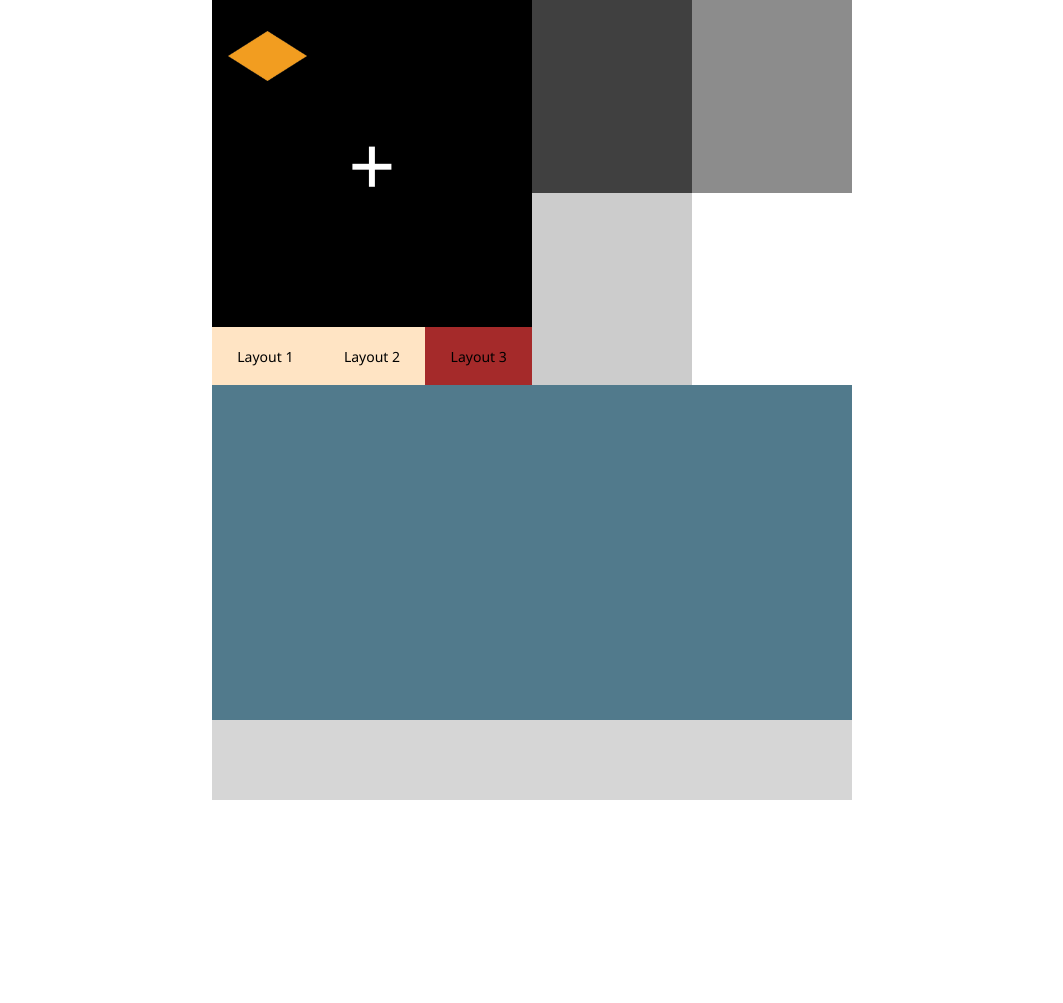
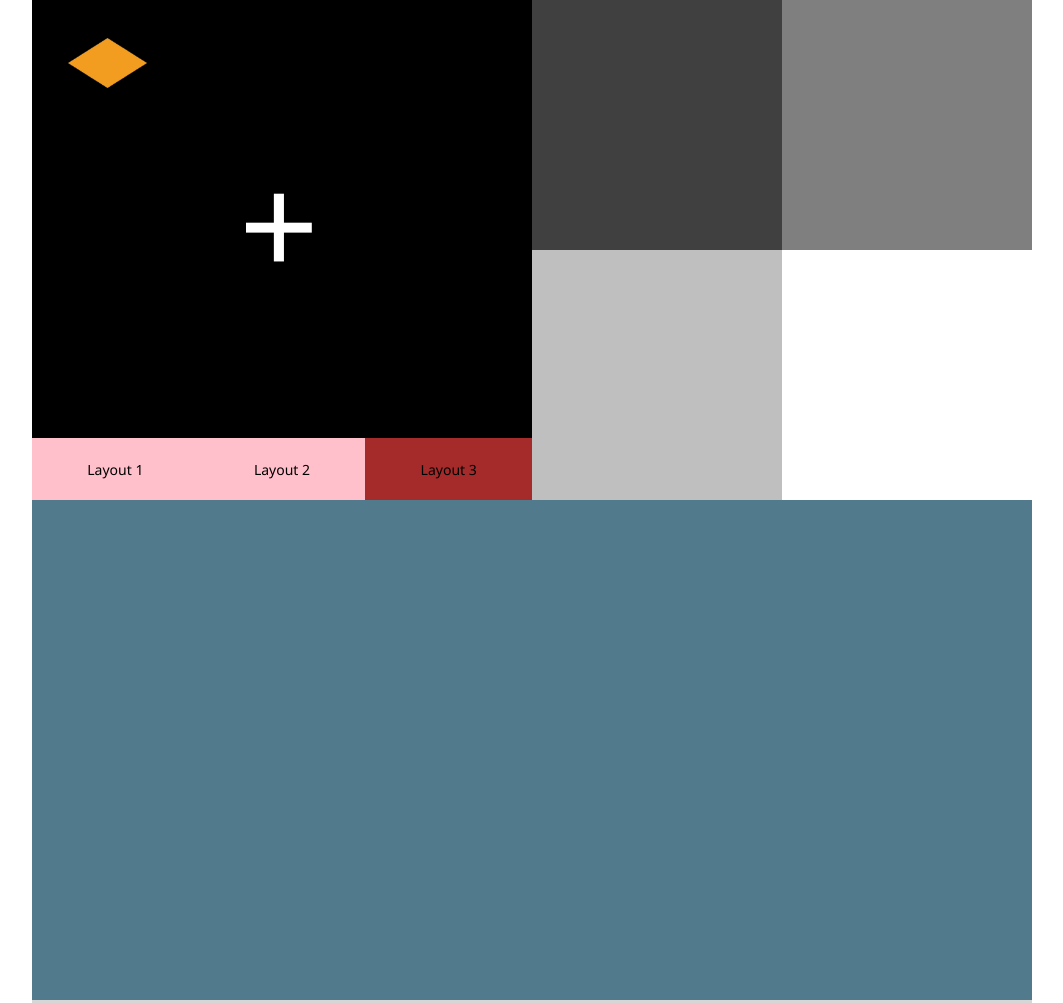
Before and after one commit to Ronina24/ex3, a plain HTML site: page layout3.html in a window 1280 px wide. Shown: the top 1003 px of the page, without its empty margins (108-1171 px from the left). Before the commit the page ends 800 px from the top, so only its background shows below. Drawn offline with Linux system fonts and the light colour scheme.

Commit message:
layouts1-3

```diff
--- a/css/style.css
+++ b/css/style.css
@@ -22,7 +22,7 @@ body {
   width: 1000px;
   margin: 0px auto;
   font-size: 14px;
-  font-family:'Segoe UI', Tahoma, Geneva, Verdana, sans-serif;
+  font-family: "Segoe UI", Tahoma, Geneva, Verdana, sans-serif;
 }
 
 #layer1 header {
@@ -49,7 +49,7 @@ ul {
 
 li:hover {
   opacity: 0.4;
-  background-color: grey
+  background-color: grey;
 }
 
 #layer1 a {
@@ -213,22 +213,86 @@ aside section:nth-child(2) {
   position: relative;
 }
 
-#logoLayout3 {
-  background-image: url("../layouts/image.png");
-  width: 91px;
-  height: 50px;
-  background-repeat: no-repeat;
-  background-size: contain;
-  display: block;
+@media (max-width: 600px) {
+
+  #layer3 {
+    width: 500px;
+  }
+  body {
+    width: 500px;
+  }
+  #layer3 header {
+    width: 100%;
+  }
+  #layer3 #logo {
+    margin-top: 30px;
+    margin-left: auto;
+    margin-right: auto;
+  }
+  #layer3 article {
+    width: 100%;
+  }
+  #layer3 aside {
+    display: none;
+  }
+}
+
+#layer3 header section {
+  font-size: 140px;
+  position: absolute;
+  color: white;
+  margin-left: 207px;
+  margin-top: 127px;
+  cursor: pointer;
+}
+
+@media (min-width: 601px) {
+  #layer3 article {
+    width: 50%;
+  }
+  #layer3 {
+    width: 1000px;
+  }
+
+  #layer3 header {
+    width: 50%;
+  }
+
+  #layer3 #logo {
+    margin-top: 38px;
+    margin-left: 36px;
+  }
+
+  #layer3 aside {
+    width: 100%;
+    height: 500px;
+    background-color: #517a8c;
+    float: none;
+  }
+}
+
+#layer3 {
+  flex-wrap: wrap;
+  margin: 0px auto;
+}
+
+#layer3 main {
+  display: flex;
+  flex-wrap: wrap;
+}
+
+#layer3 header {
+  height: 500px;
+  background-color: black;
   position: relative;
 }
 
 #layer3 ul {
-  background-color: bisque;
+  background-color: pink;
   position: absolute;
   bottom: 0;
   width: 100%;
-  height: 15%;
+  height: 62px;
 }
 
 #layer3 ul > * {
@@ -239,102 +303,30 @@ aside section:nth-child(2) {
 #layer3 li a {
   display: flex;
   align-items: center;
-  text-align: center;
   justify-content: center;
   height: 100%;
 }
 
-@media screen and (max-width: 499px) {
 #layer3 article {
-        flex: 100%;
-    }
-    #layer3 header {
-        flex: 100%;
-    }
-    #layer3 main {
+  height: 500px;
   display: flex;
   flex-wrap: wrap;
-    height: 90vh;
-}
-#logoLayout3 {
-    top: 3%;
-    margin-left: auto;
-    margin-right: auto;
-}
-#layer3 {
-    width: 100%;
-  }
-}
-
-@media screen and (min-width: 500px) {
-  #layer3 header {
-      flex: 50%;
-    }
-
-    #layer3 article {
-    flex: 50%;
-  }
-
-  #layer3 main {
-      display: flex;
-      flex-wrap: wrap;
-      height: 90vh;
-    }
-    #layer3 {
-      width: 50%;
-    }
-
-  #layer3 div {
-    background-color: #517a8c;
-    display: flex;
-    width: 100%;
-    flex: 100%;
-  }
-  #logoLayout3 {
-    left: 5%;
-    top: 8%;
-  }
-}
-
-#layer3 footer {
-  height: 10vh;
-}
-
-#layer3 header {
-  background-color: black;
-  position: relative;
-  /* justify-content: center;
-  justify-items: center;
-  align-items: center; */
 }
 
 #layer3 article > * {
-  width: 50%;
-  height: 50%;
-  float: left;
+  width: 250px;
+  height: 250px;
 }
 
 #layer3 article section:first-child {
   background-color: rgba(0, 0, 0, 0.75);
 }
 #layer3 article section:nth-child(2) {
-  background-color: rgba(0, 0, 0, 0.45);
+  background-color: rgba(0, 0, 0, 0.5);
 }
 #layer3 article section:nth-child(3) {
-  background-color: rgba(0, 0, 0, 0.2);
+  background-color: rgba(0, 0, 0, 0.25);
 }
 #layer3 article section:nth-child(4) {
   background-color: rgba(0, 0, 0, 0);
 }
-
-
-#layer3 header section {
-    font-size: 83px;
-    position:absolute;
-    color: white;
-    display: flex;
-    justify-content: center;
-    width: 100%;
-    height: 85%;
-    align-items: center;
-}
--- a/layout3.html
+++ b/layout3.html
@@ -3,12 +3,14 @@
   <head>
     <link rel="stylesheet" href="css/style.css" />
     <meta name="viewport" content="width=device-width,initial-scale=1" />
+    <title>Layout3</title>
   </head>
-  <body id="layer3">
+  <body>
+    <div id="layer3">
       <main>
         <header>
           <section>+</section>
-        <a href="layout3.html" id="logoLayout3"></a>
+          <a href="layout3.html" id="logo"></a>
           <ul>
             <li>
               <a href="index.html">Layout 1</a>
@@ -27,8 +29,9 @@
           <section></section>
           <section></section>
         </article>
-      <div></div>
       </main>
+      <aside></aside>
       <footer></footer>
+    </div>
   </body>
 </html>
```
Also changed, not shown: index.html (+1 -1 lines), layout2.html (+1 -0 lines). Lines whose indentation alone changed are shown as unchanged.
